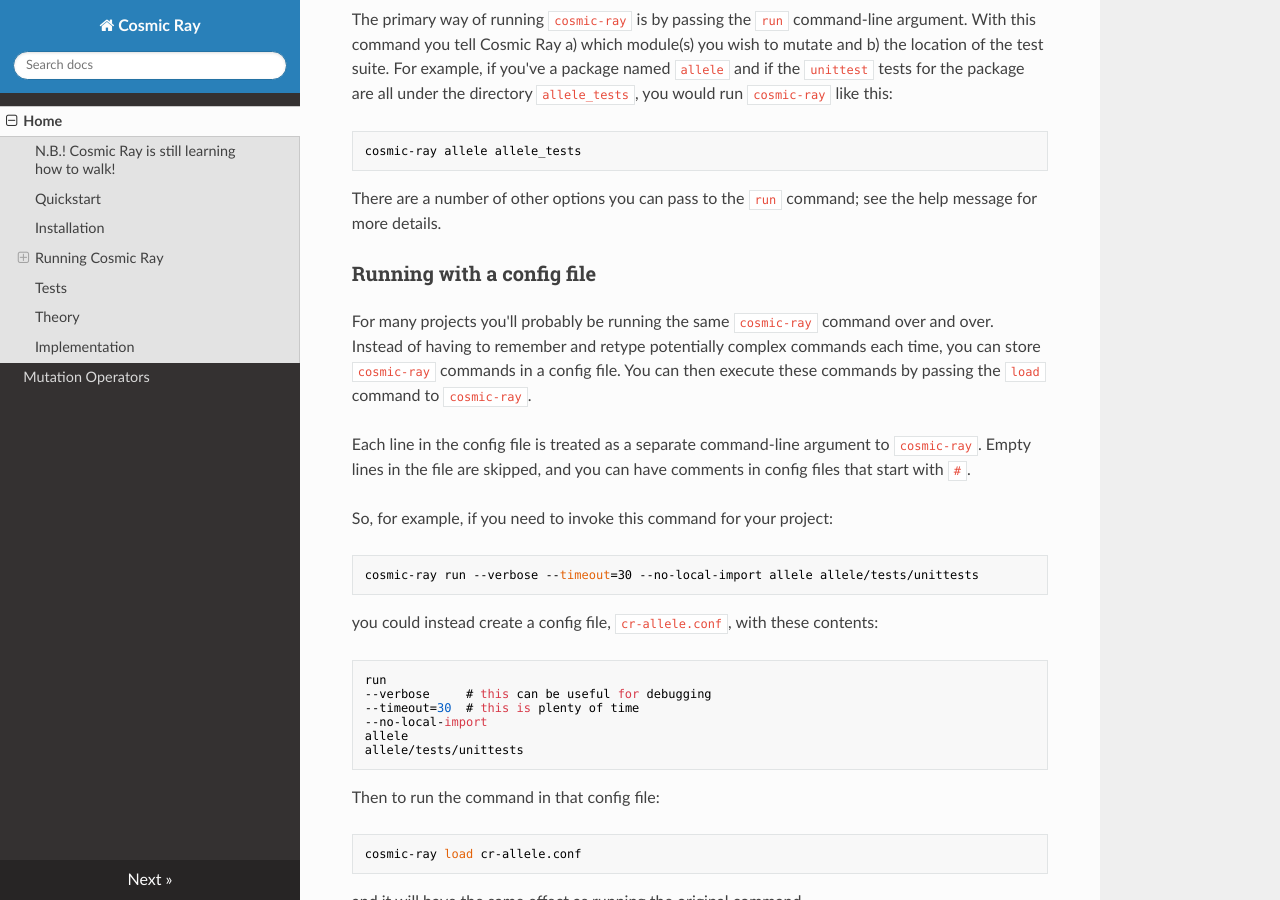
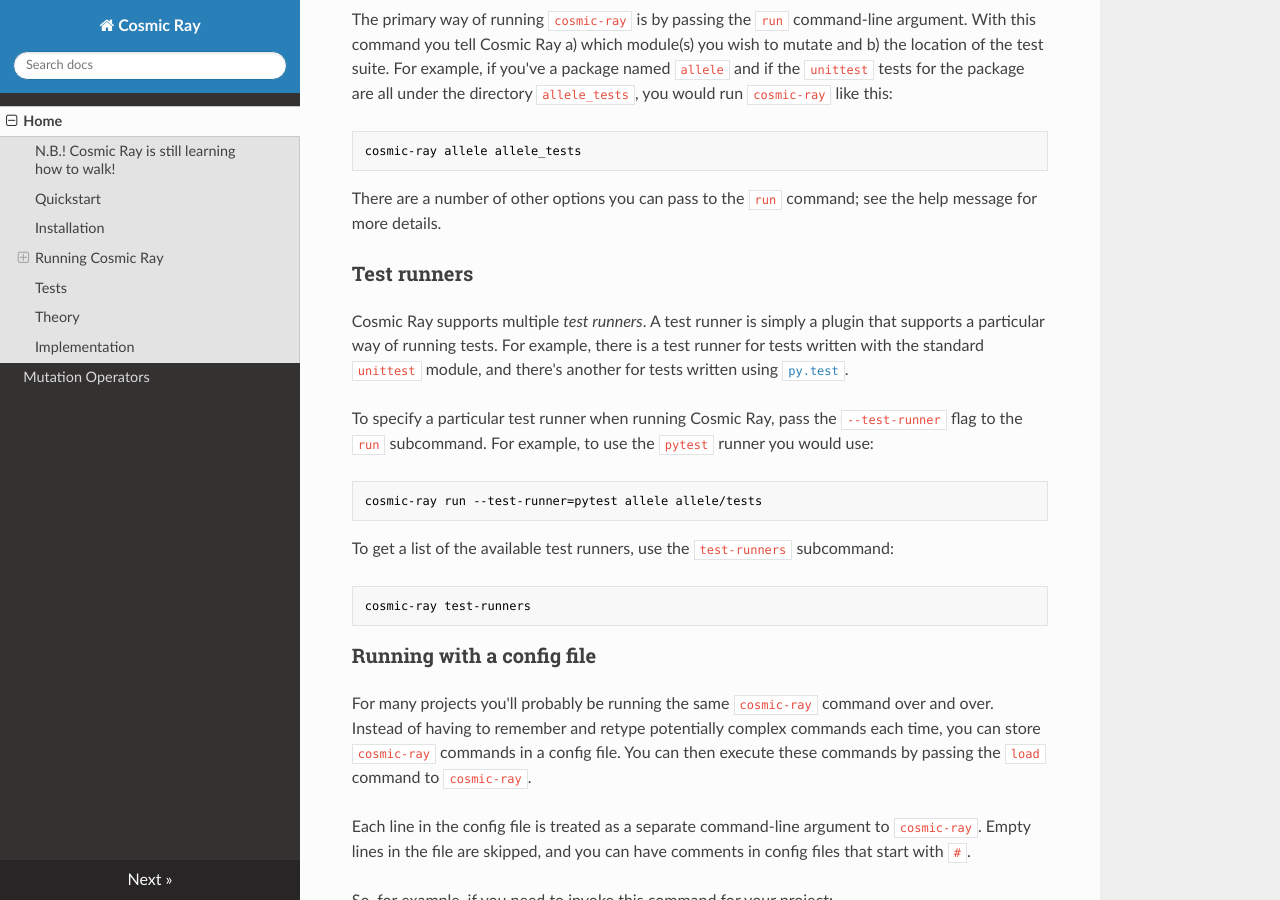
Before and after one commit to sixty-north/cosmic-ray, an MkDocs documentation site: the page built from docs/index.md, in a window 1280 px wide and 900 px high, scrolled down 1242 px. Built offline with MkDocs 1.6.1, drawn with Linux system fonts in a browser that asks for light colours; nearby versions of some CDN libraries; old or Windows-style settings are respelled for this version of MkDocs.

Commit message:
Added documentation about test runners.

````diff
--- a/docs/index.md
+++ b/docs/index.md
@@ -70,6 +70,27 @@
 
 There are a number of other options you can pass to the `run` command;
 see the help message for more details.
+
+### Test runners
+
+Cosmic Ray supports multiple *test runners*. A test runner is simply a
+plugin that supports a particular way of running tests. For example,
+there is a test runner for tests written with the standard `unittest`
+module, and there's another for tests written using
+[`py.test`](pytest.org).
+
+To specify a particular test runner when running Cosmic Ray, pass the
+`--test-runner` flag to the `run` subcommand. For example, to use the
+`pytest` runner you would use:
+```
+cosmic-ray run --test-runner=pytest allele allele/tests
+```
+
+To get a list of the available test runners, use the `test-runners`
+subcommand:
+```
+cosmic-ray test-runners
+```
 
 ### Running with a config file
 
````
